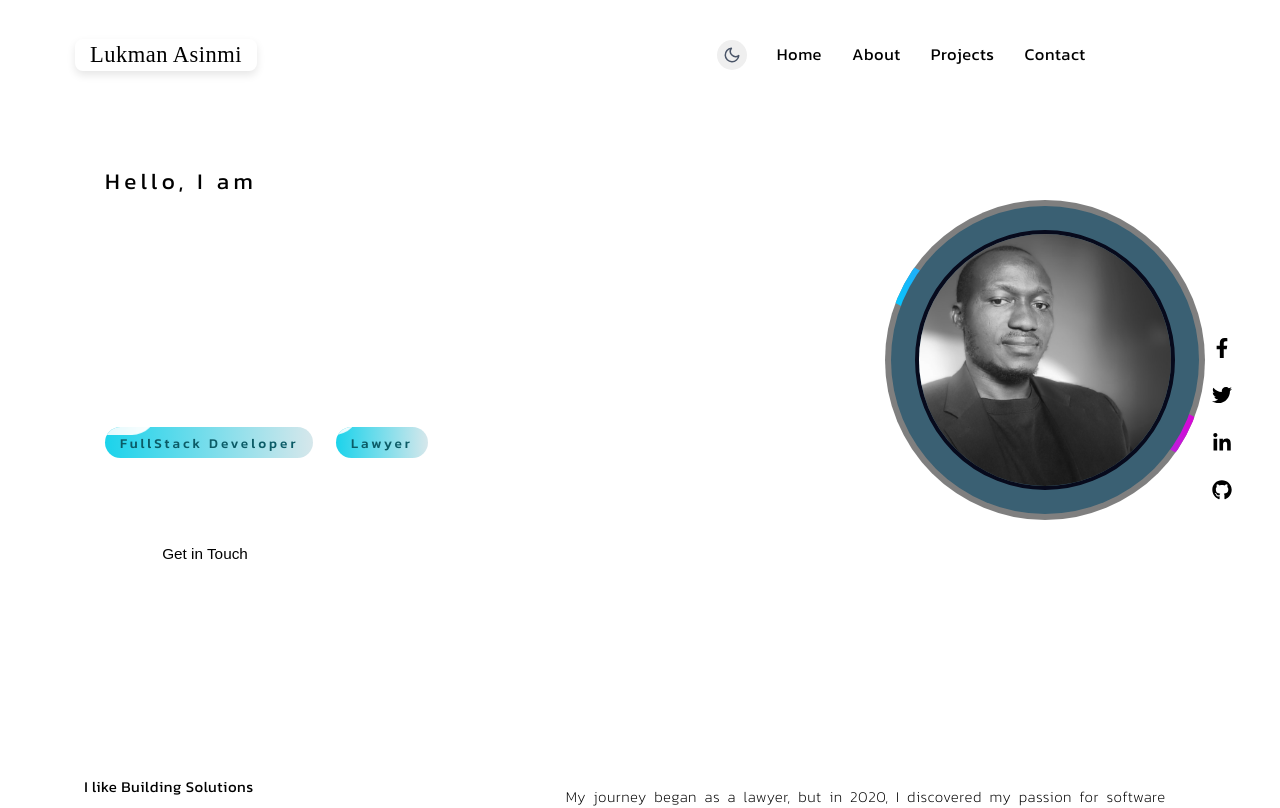
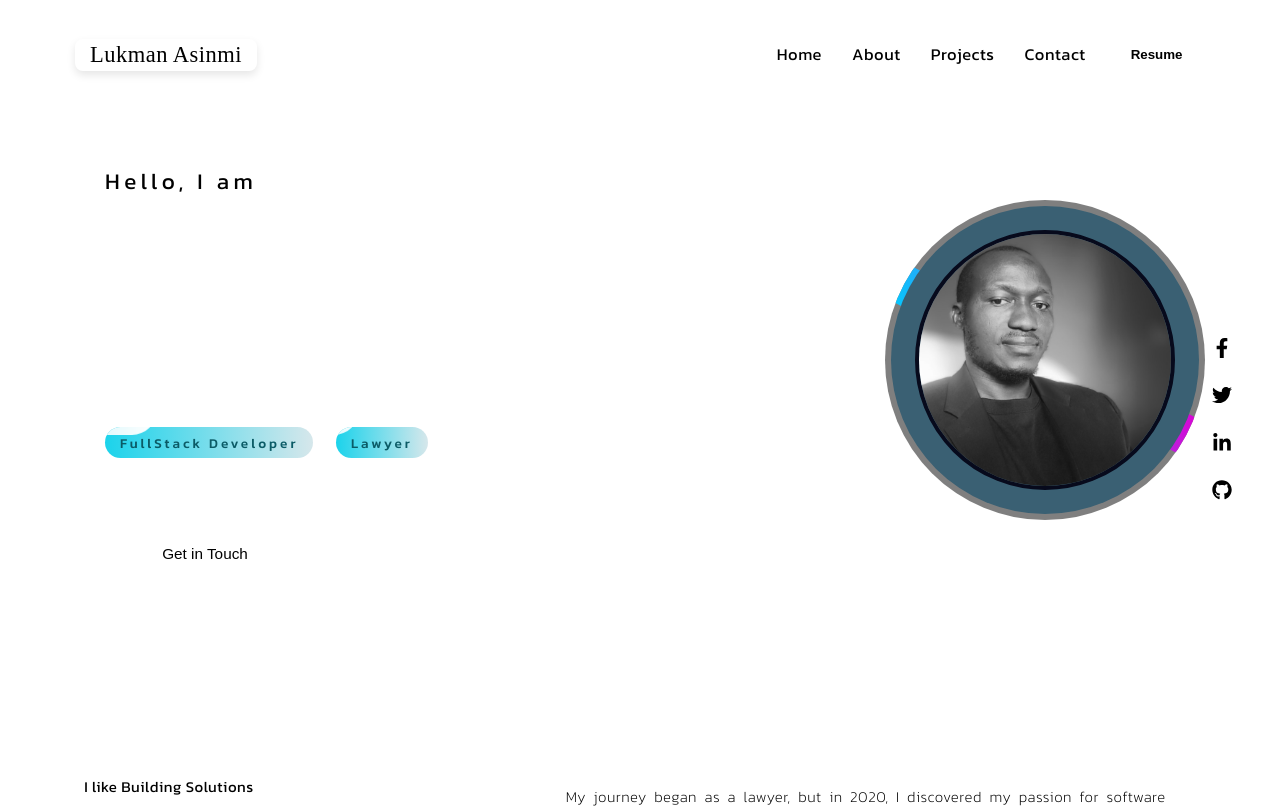
Before and after one commit to eemanDigital/my_portfolio, a React (Vite) app: page / in a window 1280 px wide. Shown: the top 808 px of the page. Built offline with nearby package versions, Linux system fonts and the light colour scheme.

Commit message:
theme error resolve

```diff
--- a/src/components/About/About.jsx
+++ b/src/components/About/About.jsx
@@ -1,6 +1,7 @@
 import styles from "./about.module.css";
 import BioDataTable from "../BioDataTable/BioDataTable";
 import { Link } from "react-router-dom";
+import { handleDownloadResume } from "../../utils/download";
 
 const About = () => {
   return (
@@ -11,7 +12,7 @@ const About = () => {
           <p>I like Building Solutions </p>
           <Link
             className={styles.downloadBtn}
-            to="https://docs.google.com/document/d/16c7T6GkG7dvxl6Y1dsjszAVZJ5tJpX2vADTbVr676tY/edit?usp=sharing">
+            onClick={() => handleDownloadResume()}>
             <i></i>
             <i></i>
             <span> Download CV</span>
--- a/src/components/Navbar/NavBar.jsx
+++ b/src/components/Navbar/NavBar.jsx
@@ -1,32 +1,20 @@
-import { useContext, useState } from "react";
+import { useState } from "react";
 import { FaBars, FaTimes } from "react-icons/fa";
 import { Link as ScrollLink } from "react-scroll";
 import styles from "./navbar.module.css";
-import { ThemeContext } from "../../context/ThemeContext";
-import ThemeToggle from "../ThemeToggle/ThemeToggle";
-import { Link } from "react-router-dom";
+
+import { handleDownloadResume } from "../../utils/download";
 
 const Navbar = () => {
   const [isMenuOpen, setIsMenuOpen] = useState(false);
-  const { lightTheme, toggleTheme } = useContext(ThemeContext);
+  // const { lightTheme, toggleTheme } = useContext(ThemeContext);
 
   const toggleMenu = () => {
     setIsMenuOpen(!isMenuOpen);
   };
 
-  // download resume handler
-  const handleDownloadResume = () => {
-    const link = document.createElement("a");
-    link.href =
-      "https://drive.google.com/uc?export=download&id=18wSQrl4i4jTecuyTprp-yvBRH6X9UWfU";
-    link.download = "Lukman_Asinmi_Resume.pdf";
-    document.body.appendChild(link);
-    link.click();
-    document.body.removeChild(link);
-  };
-
   return (
-    <nav className={styles.navbar} data-theme={lightTheme ? "light" : "dark"}>
+    <nav className={styles.navbar}>
       <div className={styles.navbarContainer}>
         <a href="/" className={styles.navbarLogo}>
           Lukman Asinmi
@@ -37,7 +25,7 @@ const Navbar = () => {
             <FaTimes id="icon" />
           </button>
 
-          <ThemeToggle lightTheme={lightTheme} toggleTheme={toggleTheme} />
+          {/* <ThemeToggle lightTheme={lightTheme} toggleTheme={toggleTheme} /> */}
           <li>
             <a href="/" className={styles.navbarItem} onClick={toggleMenu}>
               Home
@@ -74,10 +62,10 @@ const Navbar = () => {
             </ScrollLink>
           </li>
           <li>
-            <button className={styles.btn}>
-              <Link to="https://docs.google.com/document/d/16c7T6GkG7dvxl6Y1dsjszAVZJ5tJpX2vADTbVr676tY/edit?usp=sharing">
-                Resume
-              </Link>
+            <button
+              className={styles.btn}
+              onClick={() => handleDownloadResume()}>
+              Resume
             </button>
           </li>
         </ul>
--- /dev/null
+++ b/src/utils/download.js
@@ -0,0 +1,10 @@
+// download resume handler
+export const handleDownloadResume = () => {
+  const link = document.createElement("a");
+  link.href =
+    "https://drive.google.com/uc?export=download&id=18wSQrl4i4jTecuyTprp-yvBRH6X9UWfU";
+  link.download = "Lukman_Asinmi_Resume.pdf";
+  document.body.appendChild(link);
+  link.click();
+  document.body.removeChild(link);
+};
```
